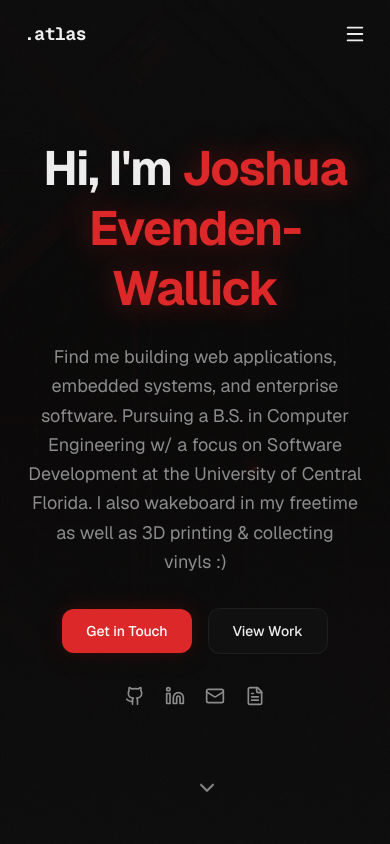
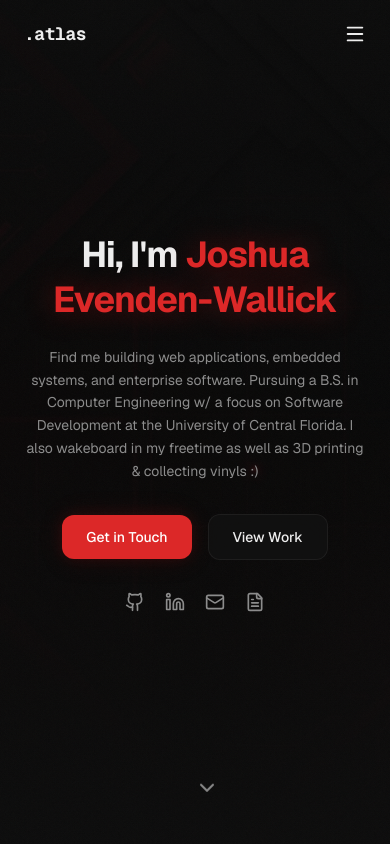
Before and after one commit to dotatlas/dot-atlas, a Next.js app: page / in a window 390 px wide. Shown: the top 844 px of the page. Built offline with nearby package versions, Linux system fonts and the light colour scheme.

Commit message:
feat: hero text smaller on phone

```diff
--- a/components/hero.tsx
+++ b/components/hero.tsx
@@ -25,14 +25,14 @@ export function Hero() {
           Computer Engineering Student
         </div> */}
 
-        <h1 className="text-balance text-5xl font-bold leading-tight tracking-tight text-foreground md:text-7xl">
+        <h1 className="text-balance text-4xl font-bold leading-tight tracking-tight text-foreground md:text-7xl">
           Hi, I{"'"}m{" "}
           <span className="text-primary" style={{ textShadow: "0 0 30px hsl(0 72% 51% / 0.4)" }}>
             Joshua Evenden-Wallick
           </span>
         </h1>
 
-        <p className="mx-auto mt-6 max-w-xl text-pretty text-lg leading-relaxed text-muted-foreground">
+        <p className="mx-auto mt-6 max-w-xl text-pretty text-sm leading-relaxed text-muted-foreground md:text-lg">
           Find me building web applications, embedded systems, and enterprise software. Pursuing a B.S. in
           Computer Engineering w/ a focus on Software Development at the University of Central Florida. I also wakeboard in my freetime as well as 3D printing & collecting vinyls :)
         </p>
```
